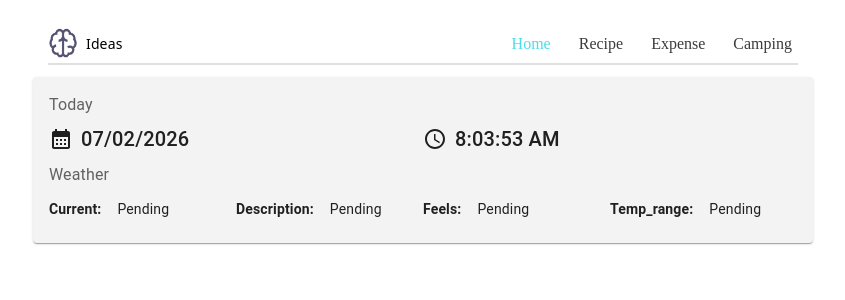
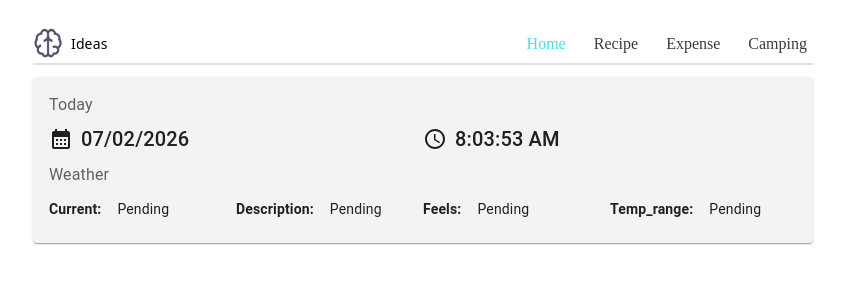
Before and after one commit to gogopeggy/Web, a React (Create React App) app: page / in a window 1280 px wide. Shown: the top 300 px of the page, without its empty margins (217-1062 px from the left). Built offline with nearby package versions, Linux system fonts and the light colour scheme; no server answers.

Commit message:
add active color for selected page

```diff
--- a/src/index.css
+++ b/src/index.css
@@ -9,7 +9,7 @@
   padding-bottom: 5px;
   display: flex;
   align-items: center;
-  max-width: 750px;
+  max-width: 780px;
   margin: 0 auto;
   border-bottom: 2px solid #e0e0e0;
 }
```
